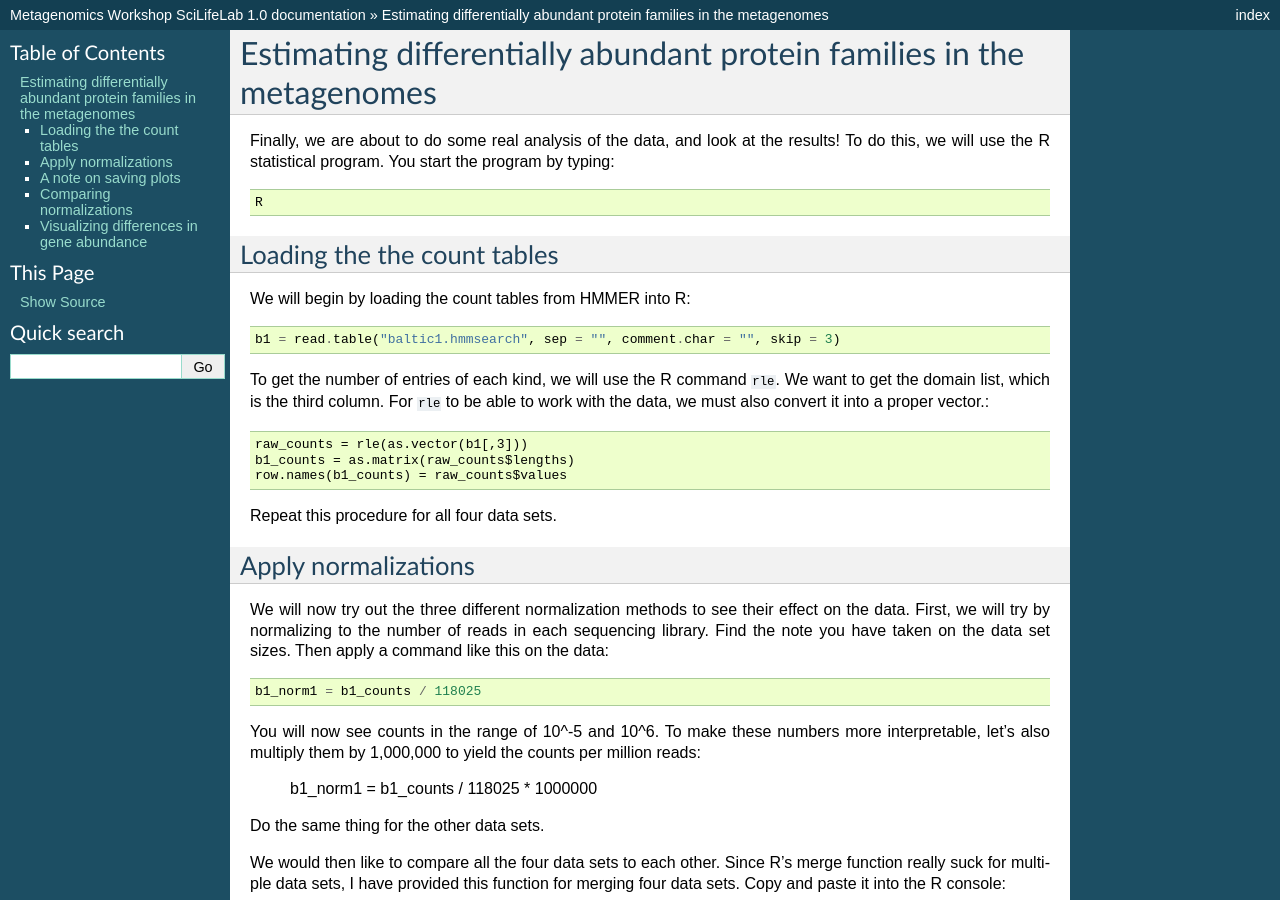
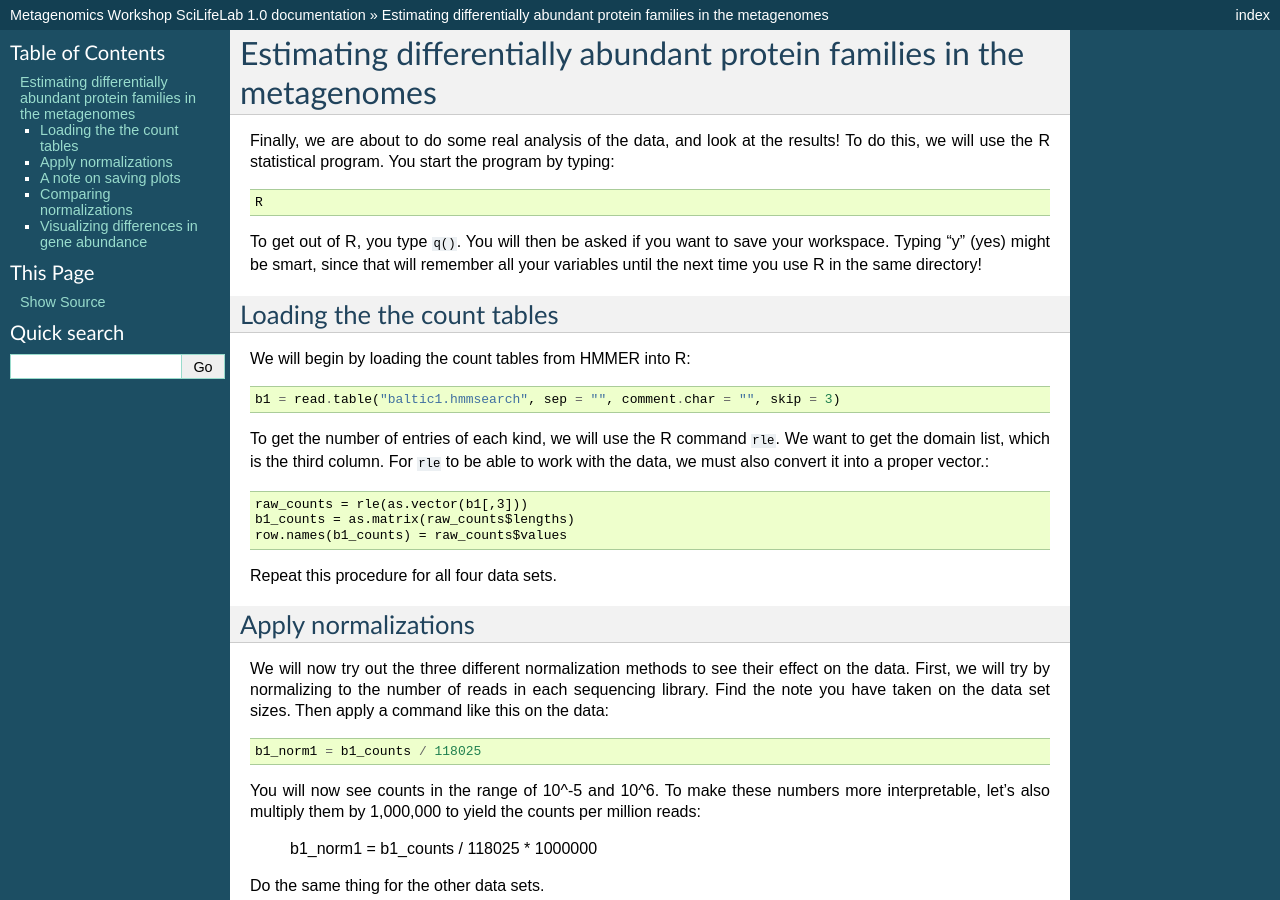
Before and after one commit to inodb/2014-5-metagenomics-workshop, a Sphinx documentation site: the page built from source/annotation/differential.rst, in a window 1280 px wide and 900 px high. Built offline with Sphinx 7.4.7, drawn with Linux system fonts in a browser that asks for light colours.

Commit message:
Update differential.rst

```diff
--- a/source/annotation/differential.rst
+++ b/source/annotation/differential.rst
@@ -6,6 +6,11 @@ at the results! To do this, we will use the R statistical program.
 You start the program by typing::
 
     R
+
+To get out of R, you type ``q()``. You will then be asked if you want
+to save your workspace. Typing "y" (yes) might be smart, since that
+will remember all your variables until the next time you use R in the
+same directory!
 
 Loading the the count tables
 ============================
```
